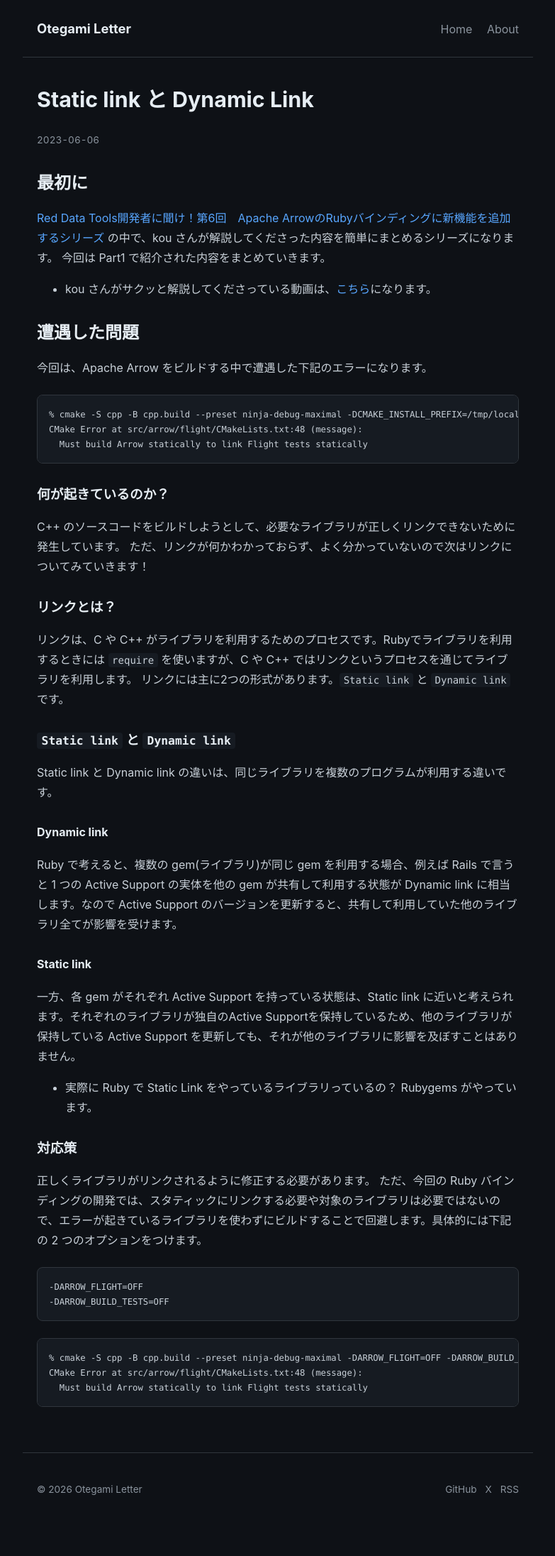
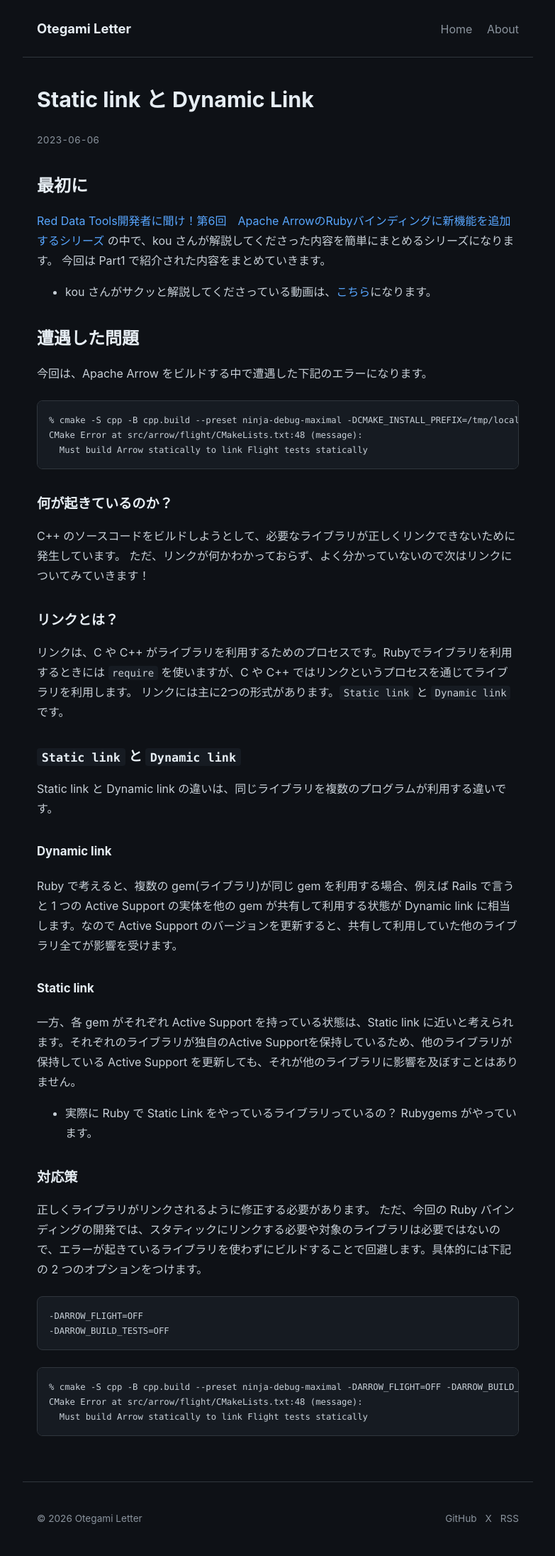
Before and after one commit to otegami/otegami.github.io, a Jekyll site: the page built from _posts/2023-06-06-shared-link-static-link.md, in a window 1280 px wide. Shown: the whole page at 71% size, without its empty margins (248-1031 px from the left). Built offline with Jekyll 4.4.1, drawn with Linux system fonts in a browser that asks for light colours; before the commit the page ends 2151 px from its top, so only the background shows below that.

Commit message:
style: add heading scale and accessibility polish to the dark theme
Refine the long-form reading experience now that the base layout exists:

- Heading scale for article structure (h2 1.5rem, h3 1.2rem, h4 1.05rem)
- scroll-margin-top so in-page anchors clear the top edge
- :focus-visible outline and ::selection color for accessibility
- text-wrap: balance on headings

Additive CSS only; no HTML, layout, or dependency changes.

```diff
--- a/assets/css/style.scss
+++ b/assets/css/style.scss
@@ -26,6 +26,9 @@
 
 a { color: $accent; text-decoration: none; }
 a:hover { text-decoration: underline; }
+
+:focus-visible { outline: 2px solid $accent; outline-offset: 2px; }
+::selection { background: rgba(88, 166, 255, 0.3); }
 
 // ─── Layout shell ─────────────────────────────────────────
 .site-header, .content, .site-footer {
@@ -64,7 +67,16 @@
 .site-footer .social a { margin-left: 0.75rem; }
 
 // ─── Typography ───────────────────────────────────────────
-h1, h2, h3, h4 { color: $heading; line-height: 1.3; margin-top: 2rem; }
+h1, h2, h3, h4 {
+  color: $heading;
+  line-height: 1.3;
+  margin-top: 2.25rem;
+  scroll-margin-top: 1rem; // in-page anchors don't hide under the top edge
+  text-wrap: balance;
+}
+h2 { font-size: 1.5rem; }
+h3 { font-size: 1.2rem; }
+h4 { font-size: 1.05rem; }
 .page-title, .post-title { margin-top: 0; font-size: 1.9rem; }
 .site-description { color: $muted; margin-top: -0.5rem; }
 
```
